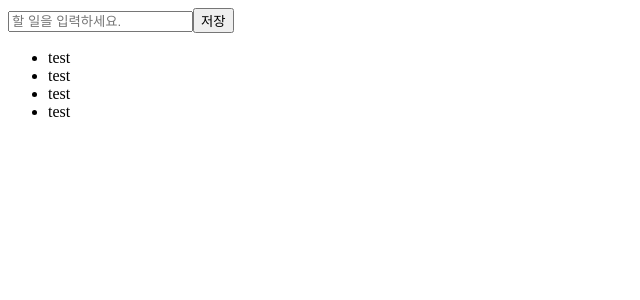
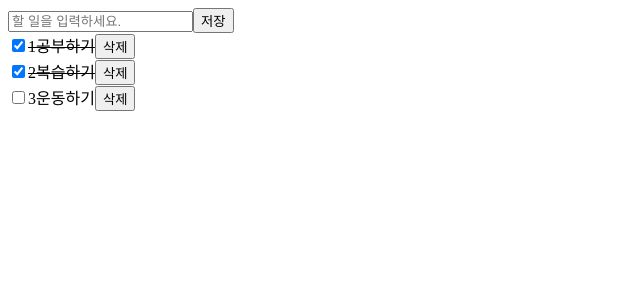
Before and after one commit to devpang20/vite-react-2304, a React (Vite) app: page / in a window 1280 px wide. Shown: the top 300 px of the page, without its empty margins (0-640 px from the left). Built offline with nearby package versions, Linux system fonts and the light colour scheme.

Commit message:
list 기능 구현

```diff
--- a/src/App.jsx
+++ b/src/App.jsx
@@ -1,11 +1,30 @@
+import { useState } from "react"
 import TodoInsert from "./components/TodoInsert"
 import TodoList from "./components/TodoList"
 
 function App() {
+  const [todos, setTodos] = useState([
+    {
+      id: 1,
+      text: '공부하기',
+      checked: true,
+    },
+    {
+      id: 2,
+      text: '복습하기',
+      checked: true,
+    },
+    {
+      id: 3,
+      text: '운동하기',
+      checked: false,
+    }
+  ])
+
   return (
     <div>
       <TodoInsert />
-      <TodoList />
+      <TodoList todos={todos} />
     </div>
   )
 }
--- a/src/components/TodoList.jsx
+++ b/src/components/TodoList.jsx
@@ -1,12 +1,13 @@
-function TodoList() {
+import TodoListItem from "./TodoListItem";
+
+function TodoList({ todos }) {
     return (
         <div>
-            <ul>
-                <li>test</li>
-                <li>test</li>
-                <li>test</li>
-                <li>test</li>
-            </ul>
+            {todos.map(todo => (
+                <TodoListItem
+                    todo={todo}
+                />
+            ))}
         </div>
     );
 }
--- a/src/components/TodoListItem.jsx
+++ b/src/components/TodoListItem.jsx
@@ -1,7 +1,11 @@
-function TodoListItem() {
+function TodoListItem({todo}) {
+    const { id, text, checked }  = todo
+
     return (
-        <div>
-            TodoListItem
+        <div style={{ textDecoration: checked ? 'line-through' : 'none' }}>
+            <input type="checkbox" checked={checked} />
+            {id}<span>{text}</span>
+            <button>삭제</button>
         </div>
     );
 }
```
